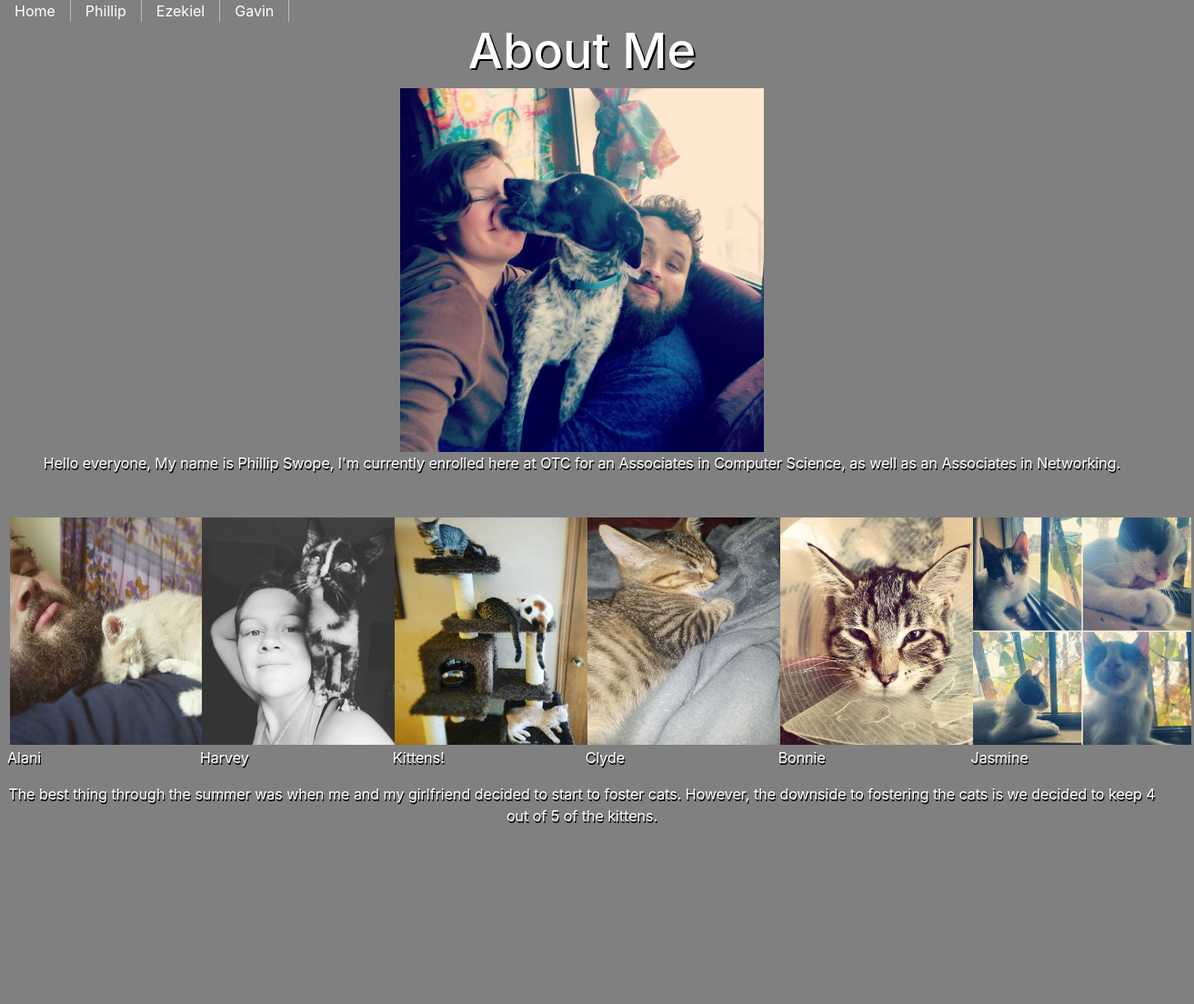
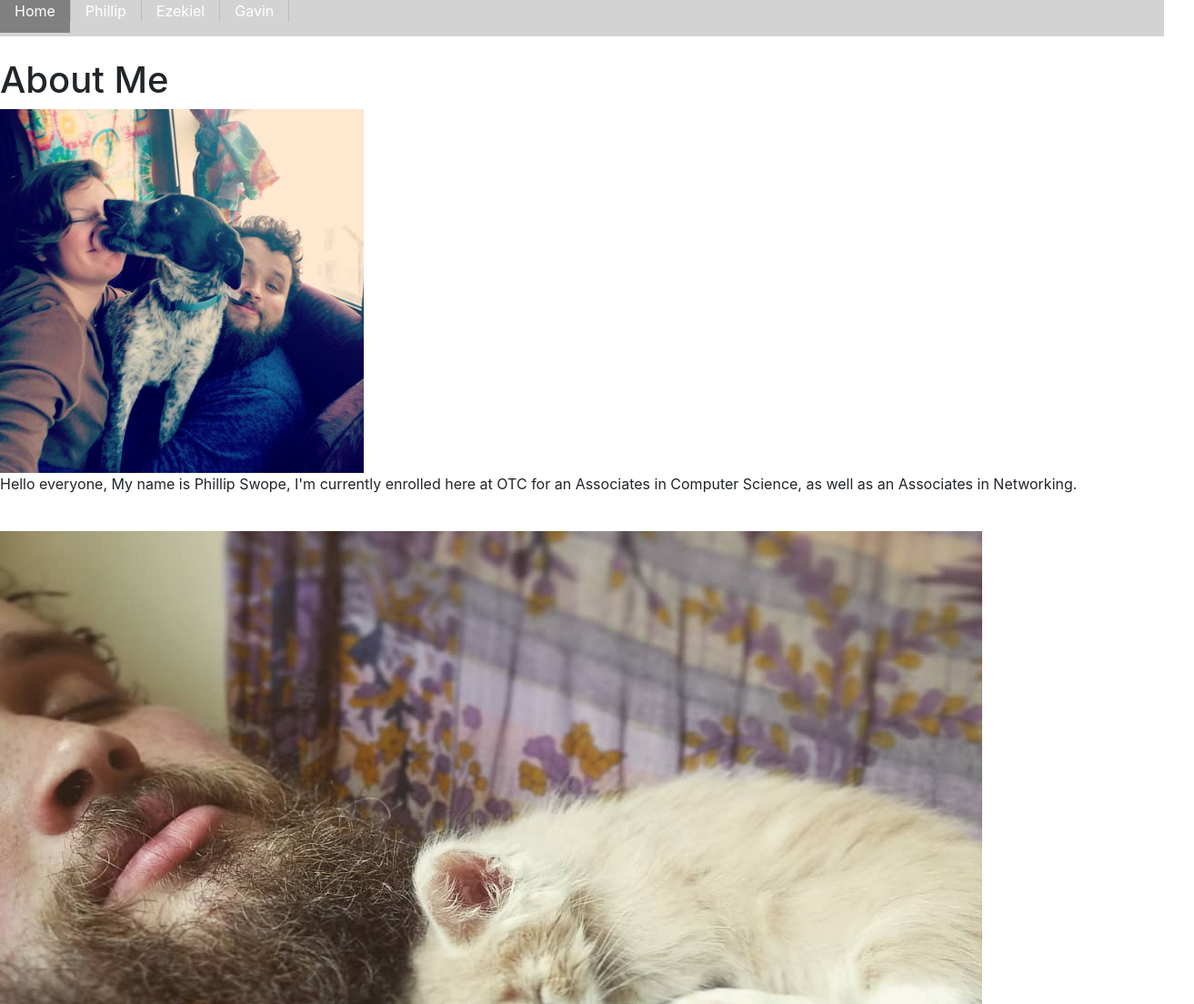
Before and after one commit to swope691/About-Us, a plain HTML site: page phillipAboutMe.html in a window 1280 px wide. Shown: the top 1104 px of the page at 91% size, 1313 px wide, since content can reach past the window. Before the commit the page ends 925 px from the top, so only its background shows below. Drawn offline with nearby package versions, Linux system fonts and the light colour scheme.

Commit message:
Initial/final commit

```diff
--- /dev/null
+++ b/EzekielStyleSheet.css
@@ -0,0 +1,81 @@
+html {
+  background-image: url("WebsiteBackground.jpg");
+  background-repeat: no-repeat;
+  background-size: cover;
+  background-attachment: fixed;
+  color: rgb(0, 0, 128);
+  font-size: 20px;
+}
+
+body {
+  width: 60%;
+  margin: auto;
+  background-color: rgba(240, 248, 255, 0.8);
+}
+
+h1 {
+  text-decoration: underline;
+}
+
+.EBcontent {
+  padding: 10px;
+  text-align: center;
+}
+
+#mainContent {
+  width: 60%;
+  position: absolute;
+  left: 20%;
+  background-color: rgba(240, 248, 255, 0.8);
+  text-align: center;
+}
+
+.MyPicture {
+  width: 40%;
+  transform: rotate(90deg);
+  padding: 5%;
+}
+
+.boulderingImage {
+  width: 50%;
+}
+
+.worldMap {
+  width: 60%;
+}
+
+.EBcontent div {
+  width: 75%;
+  text-align: center;
+  align-self: center;
+  margin: auto;
+  border-bottom: 1px solid;
+}
+
+.EBcontent h2 {
+  text-decoration: underline;
+}
+
+
+
+
+/* nav {
+  background-color: rgba(112, 128, 144, 0.5);
+  text-align: center;
+  height: 40px;
+  display: block;
+  align-content: center;
+}
+
+nav a {
+  text-decoration: none;
+  line-height: 40px;
+  font-size: 20px;
+  padding: 2px;
+  color: rgb(0, 0, 128);
+}
+
+nav a:hover {
+  font-size: 25px;
+  background-color: rgba(0,0,0,0.5);
+} */
--- a/style.css
+++ b/style.css
@@ -7,9 +7,13 @@
 	display: inline;
 }
 
+#links{
+  height: 40px;
+  background-color:lightgray;
+}
 #links li {
 	float: left;
-  border-right: 1px solid #bbb;
+	border-right:1px solid #bbb;
 }
 
 li:last-child {
@@ -29,20 +33,19 @@ li a:hover {
 	background-color: #111;
 }
 
+
 #link {
   position: absolute;
   left: 25%;
   bottom: 50%;
   list-style-type: none;
 }
-
 #link ul {
     list-style-type: none;
 }
-
 #link li {
 	float: left;
-  border-right: 1px solid #bbb;
+	border-right:1px solid #bbb;
 }
 
 li:last-child {
@@ -61,49 +64,3 @@ li:last-child {
 li a:hover {
 	background-color: grey;
 }
-
-.phillip {
-  background-color: grey;
-}
-
-.ph1 {
-  font-size: 54px;
-  text-align: center;
-  color: white;
-  text-shadow: 2px 2px black;
-}
-.pp {
-  font-size: medium;
-  text-align: center;
-  color: white;
-  text-shadow: 1px 2px black;
-}
-.center {
-    display: block;
-    margin-left: auto;
-    margin-right: auto;
-    width: 50%;
-}
-.img { margin: 2.5px;
-width: 240px;
-height:250px;}
-
-.flex {
-    display: flex;
-    padding: 0 4px;
-}
-
-.textBelow {
-    flex: 16.66%;
-    max-width: 16.66%;
-    padding: 0 4px;
-    color: white;
-    text-shadow: 1px 2px black;
-}
-.textBelow img {
-  margin-top: 8px;
-  vertical-align: middle;
-}
-
-
-delete me
```
Also changed, not shown: ezekielAboutMe.html (added, +66 -0 lines), MyPicture.jpg (added), boulderingImage.jpg (added), world-physical-map.jpg (added), 2 other files. Lines whose indentation alone changed are shown as unchanged.
